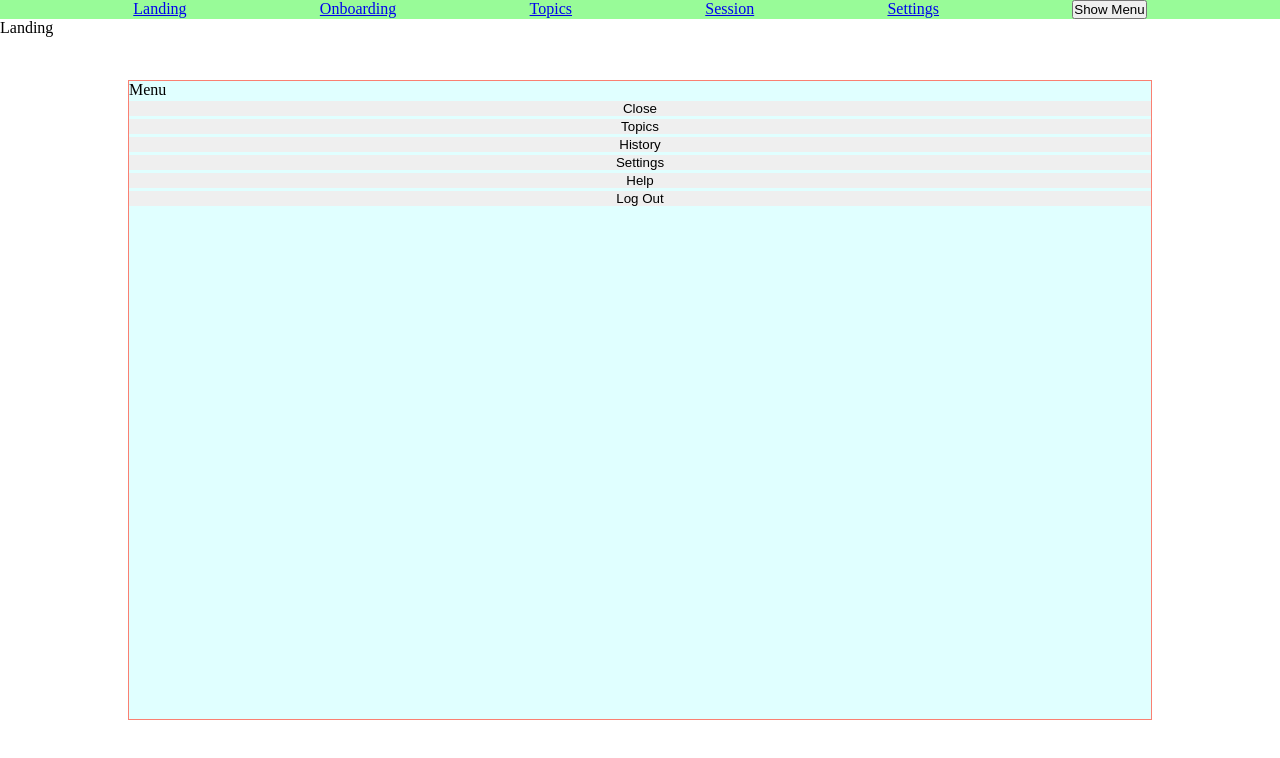
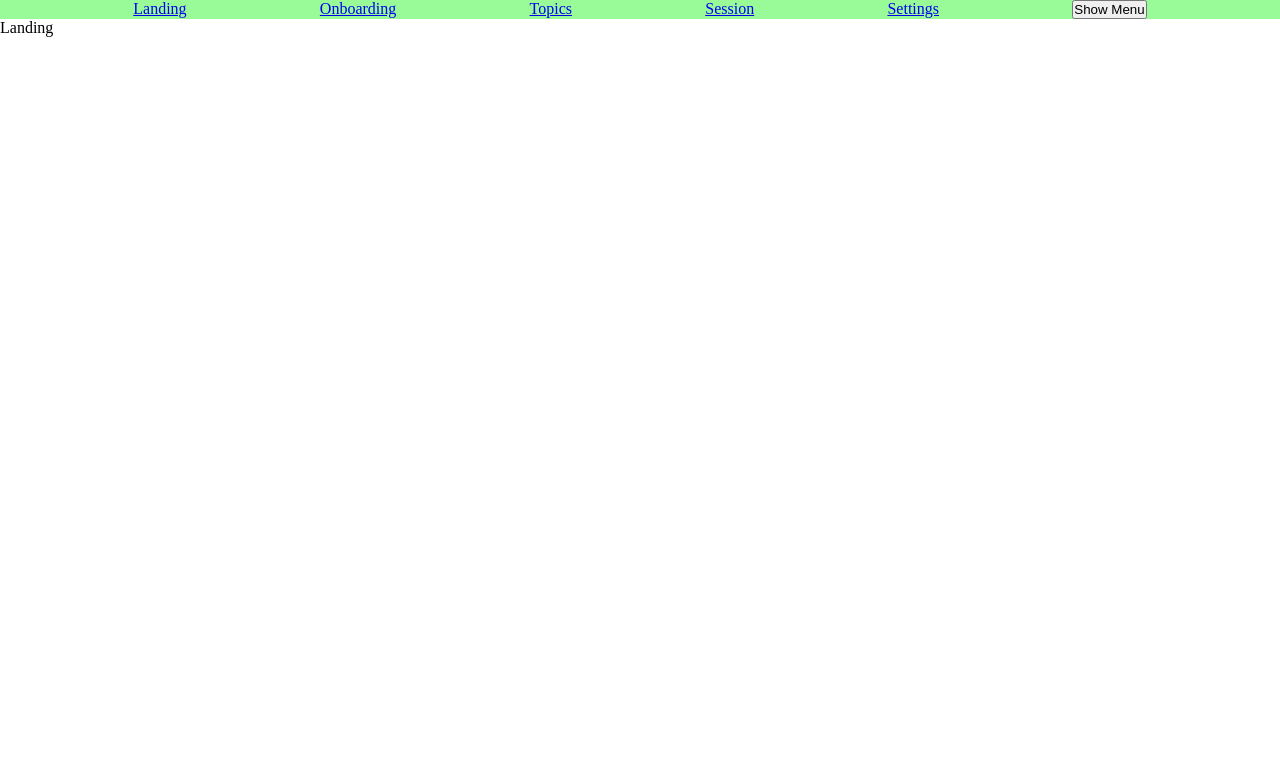
Before and after one commit to bellmarc/scatterbrain-study-app, a React (Create React App) app in the folder client/: page / in a window 1280 px wide. Shown: the top 758 px of the page. Built offline with nearby package versions, Linux system fonts and the light colour scheme.

Commit message:
add menu sliding effect transition

```diff
--- a/client/src/components/Menu.js
+++ b/client/src/components/Menu.js
@@ -1,18 +1,32 @@
-import React from 'react';
+import React, {useState,useEffect} from 'react';
 import '../style/menu.css'
 import { withRouter } from 'react-router-dom'
 
 const Menu = (props) => {
+  const [className , setClassName] = useState('menu menu-off')
 
   const push = (path) => {
-    props.history.push(path)
-    props.close()
+    setClassName ('menu menu-off');
+    setTimeout(() => {
+      props.history.push(path)
+      props.close()
+    }
+    ,props.speed)
   }
 
+  useEffect(() => {
+    setClassName( 'menu menu-on' )
+  },[]
+  )
+
   return props.close ? (
-      <div className="menu">
+
+    <div className={className} style={{transition: `all ${props.speed}ms ease-out`}}>
         Menu
-        <button onClick = { props.close }>Close</button>
+        <button onClick = { ()=>{
+            setClassName ('menu menu-off')
+            setTimeout(()=>props.close(),props.speed)
+          } }>Close</button>
         <button onClick = { ()=>push('/topics') } >Topics</button>
         <button onClick = { ()=>push('/history') } >History</button>
         <button onClick = { ()=>push('/settings') } >Settings</button>
--- a/client/src/components/Navbar.js
+++ b/client/src/components/Navbar.js
@@ -4,20 +4,22 @@ import { Link } from "react-router-dom";
 import Menu from './Menu'
 
 function Navbar() {
-    const [menu , setMenu] = useState(true)
-    const closeMenu = () => {
+    const [menu , setMenu] = useState(false)
+    const toggleMenu = () => {
       setMenu(!menu)
     }
+
+    console.log(menu)
     return (
         <>
-        {menu && <Menu close={closeMenu} />}
+        {menu && <Menu close={toggleMenu} speed={200}/>}
         <ul className="navbar" >
             <li><Link to = '/'>Landing</Link></li>
             <li><Link to = '/onboard'>Onboarding</Link></li>
             <li><Link to = '/topics'>Topics</Link></li>
             <li><Link to = '/session'>Session</Link></li>
             <li><Link to = '/settings'>Settings</Link></li>
-            <li><button onClick={()=>setMenu(true)}>Show Menu</button></li>
+            <li><button onClick={()=>toggleMenu()}>Show Menu</button></li>
         </ul>
         </>
         )
--- a/client/src/style/menu.css
+++ b/client/src/style/menu.css
@@ -1,12 +1,21 @@
 .menu {
     position: absolute;
     top: 0;
+    left: 0;
     width: 80vw;
     height: 80vh;
     margin: 10vh 10vw;
     background-color: lightcyan;
     border: 1px solid salmon;
+    /* transition: all 200ms ease-out; */
 }
+.menu-on {
+    left: 0;
+}
+.menu-off {
+    left: 100vw;
+}
+
 
 .menu > button {
     border: none;
```
